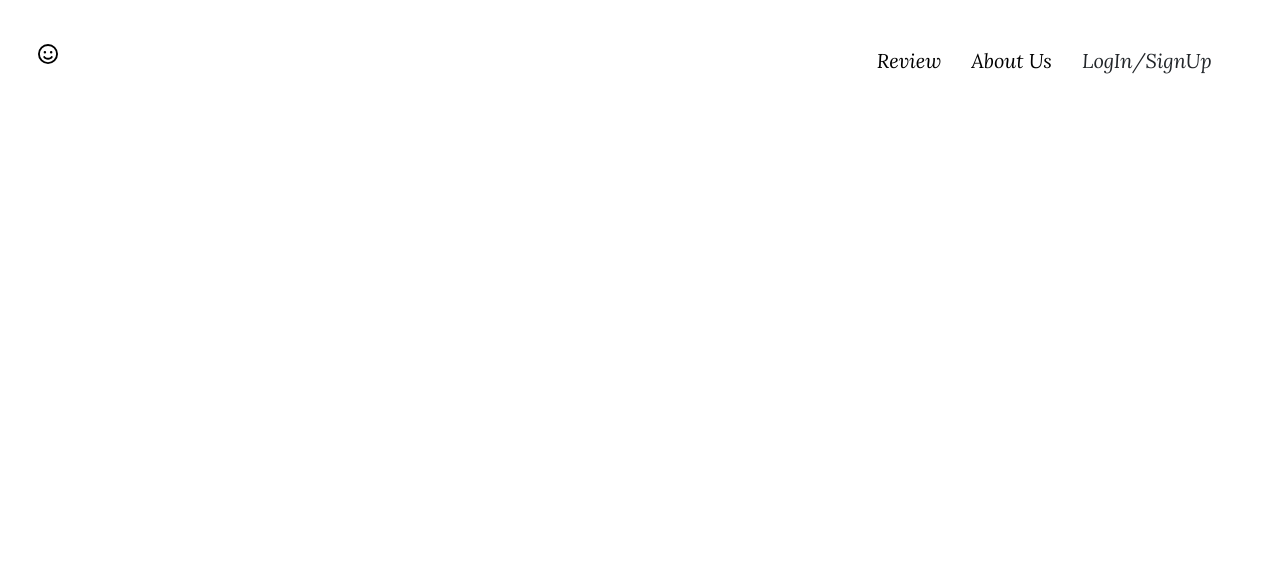
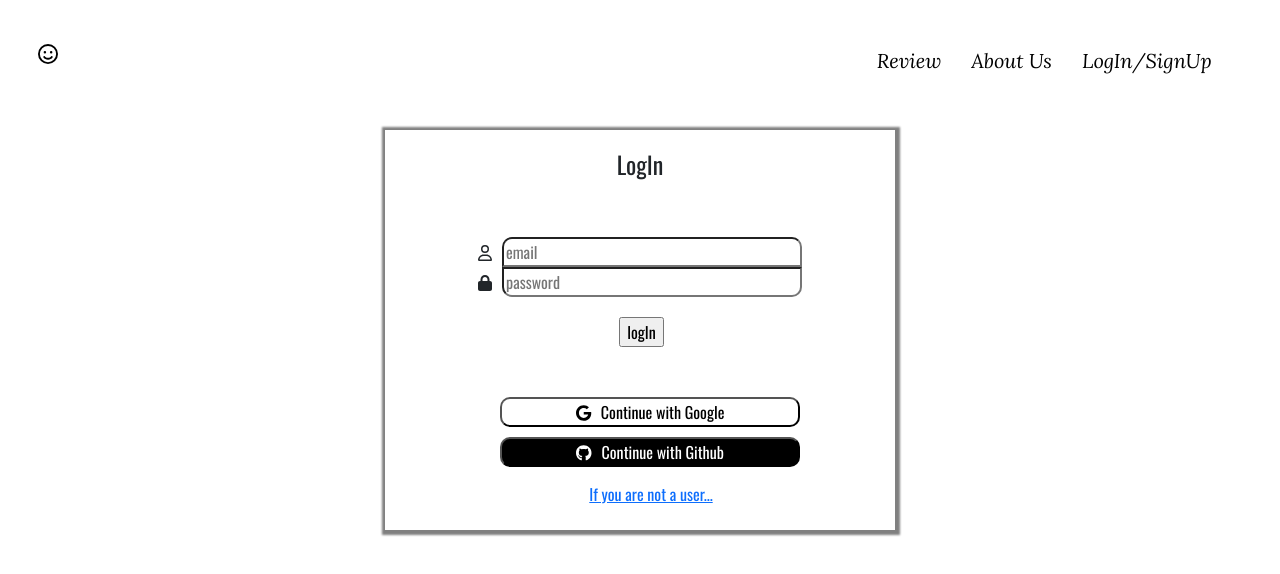
Before and after one commit to Sangeok/talkforworry, a React (Create React App) app: page /auth in a window 1280 px wide. Shown: the top 574 px of the page. Built offline with nearby package versions, Linux system fonts and the light colour scheme.

Commit message:
loginComponentDesign

```diff
--- a/public/index.html
+++ b/public/index.html
@@ -12,6 +12,7 @@
     <link rel="preconnect" href="https://fonts.googleapis.com">
     <link rel="preconnect" href="https://fonts.gstatic.com" crossorigin>
     <link href="https://fonts.googleapis.com/css2?family=Lora:ital@1&display=swap" rel="stylesheet">
+    <link href="https://fonts.googleapis.com/css2?family=Oswald&display=swap" rel="stylesheet">
     <link rel="apple-touch-icon" href="%PUBLIC_URL%/logo192.png" />
     <!--
       manifest.json provides metadata used when your web app is installed on a
--- a/src/components/LoginModal.js
+++ b/src/components/LoginModal.js
@@ -13,6 +13,8 @@ import { Link } from 'react-router-dom';
 import { async } from '@firebase/util';
 import { getAuth, createUserWithEmailAndPassword, signInWithEmailAndPassword } from 'firebase/auth';
 
+
+// loginModal은 blog에 글로 남기고 page login 창으로 새롭게 design..
 function LoginModal({showLoginForm, getshowLoginForm}) {
 
     const [show, setShow] = useState(false);
--- a/src/components/MainHeader.js
+++ b/src/components/MainHeader.js
@@ -5,6 +5,7 @@ import { faFaceSmile } from "@fortawesome/free-regular-svg-icons";
 import {Link} from "react-router-dom";
 import styled from 'styled-components';
 import LoginModal from "../components/LoginModal.js";
+import Auth from "../routes/Auth.js";
 
 
 function MainHeader({isLoggedIn, getSignUp, signUp}) {
@@ -52,18 +53,15 @@ function MainHeader({isLoggedIn, getSignUp, signUp}) {
                         <StyledLink to ="/profile">Profile</StyledLink>
                     </li>
                 ) : (
-                    // login이 안 됐다면 login을 하게                         style={{cursor: 'pointer'}}
-                    <li
-                        onClick={setSignUp}
-
-                        >
-                       <span className="logNoli">LogIn/SignUp</span>
+                    // login이 안 됐다면 login을 하게
+                    <li onClick={setSignUp}>
+                       <StyledLink to ="/auth">LogIn/SignUp</StyledLink>
                     </li>
                 )}
 
-                {
+                {/* {
                     (showLoginForm && <LoginModal showLoginForm={showLoginForm} getshowLoginForm={getshowLoginForm}/>)
-                }
+                } */}
             </ul>
         </div>
     )
--- a/src/routes/Auth.js
+++ b/src/routes/Auth.js
@@ -1,36 +1,112 @@
 import {useState} from "react";
-import LoginModal from "../components/LoginModal.js";
+import styles from "../styles/Auth.module.css";
+import { authService } from "../mybase";
+import { FontAwesomeIcon } from "@fortawesome/react-fontawesome";
+// fontawesome을 사용할 땐 solid인지, regular인지 등을 잘 확인해야함.
+import { faUser } from "@fortawesome/free-regular-svg-icons";
+import { faLock } from "@fortawesome/free-solid-svg-icons";
+import { faGoogle } from "@fortawesome/free-brands-svg-icons";
+import { faGithub } from "@fortawesome/free-brands-svg-icons";
+import { Link } from "react-router-dom";
+import { getAuth, createUserWithEmailAndPassword, signInWithEmailAndPassword } from 'firebase/auth';
 
 function Auth() {
-    const [show, setShow] = useState(false);
+    // 모달창을 여기다가 옮기고..
+    // 사이트 회원가입이 필요한 경우에는 모달창을
+    const [email, setEmail] = useState("");
+    const [password, setPassword] = useState("");
+    const [newAccount, setNewAccount] = useState("");
 
-    const onSubmit = (event) => {
-        event.preventDefault();
+    const onChange = (event) => {
+        const {target : {name, value}} = event;
+        if(name === "email") {
+            setEmail(value);
+        }
+        else if(name === "password") {
+            setPassword(value);
+        }
     }
 
-    const handleClose = () => setShow(false);
-    const handleShow = () => setShow(true);
+    // 수정필요(현재 Auth component는 login만 가능)
+    const onSubmit = async (event) => {
+        event.preventDefault();
+        let data;
+        try{
+            if(newAccount) {
+                // Create new Account
+                data = await createUserWithEmailAndPassword(authService, email, password);
+            }
+            else {
+                // LogIn for existing user
+                data = await signInWithEmailAndPassword(authService, email, password);
+            }
+            console.log(data);
+        }
+        catch(error) {
+            alert(error.message);
+        }
+
+    }
+
     return (
-        <>
-            <LoginModal/>
-            {/* <form onSubmit={onSubmit}>
+        <div className={styles.loginClass}>
+            <div className={styles.loginBody}>
+                <div className={styles.headerText}>
+                    <h4>LogIn</h4>
+                </div>
+                <div className={styles.loginForm}>
+                    <form onSubmit={onSubmit}>
+                        <div className={styles.loginFormInput}>
+                            <div>
+                                <span className={styles.search__icons}><FontAwesomeIcon icon={faUser} /></span>
                                 <input
+                                    type="email"
+                                    onChange={onChange}
+                                    value = {email}
+                                    placeholder='email'
                                     name="email"
-                    type="email"
-                    placeholder="Email"
-
-                    required
                                 />
+                            </div>
+                            <div>
+                                <span className={styles.password__icons}><FontAwesomeIcon icon={faLock} /></span>
                                 <input
+                                    type="password"
+                                    onChange={onChange}
+                                    value = {password}
+                                    placeholder='password'
                                     name="password"
-                    type="password"
-                    placeholder="Password"
-
-                    required
                                 />
+                            </div>
+                        </div>
+                        <div className={styles.loginButton}>
                         <input type="submit" value="logIn"/>
-            </form> */}
-        </>
+                        </div>
+                    </form>
+                    <div className={styles.loginContinue}>
+                        <div>
+                            <button name="google" style={{backgroundColor:'white'}}>
+                                <span className={styles.googleIcon}>
+                                    <FontAwesomeIcon icon={faGoogle}/>
+                                </span>
+                                Continue with Google
+                            </button>
+                        </div>
+                        <div>
+                            <button name="github" style={{backgroundColor:'black', color:'white'}}>
+                                <span className={styles.githubIcon}>
+                                    <FontAwesomeIcon icon={faGithub}/>
+                                </span>
+                                Continue with Github
+                            </button>
+                        </div>
+                    </div>
+                    {/* 수정요망 */}
+                    <div style={{paddingTop : '15px', paddingLeft : '22px'}}>
+                        <Link to='/auth'>If you are not a user...</Link>
+                    </div>
+                </div>
+            </div>
+        </div>
     );
 }
 
--- /dev/null
+++ b/src/styles/Auth.module.css
@@ -0,0 +1,83 @@
+.loginClass {
+    display : flex;
+    justify-content: center;
+    align-items: center;
+    top : 50%;
+}
+
+.headerText {
+    padding-top: 20px;
+}
+
+.loginClass > div {
+    width : 510px;
+    height : 400px;
+    box-shadow: 1px 1px 2px 4px grey;
+}
+
+.loginBody {
+    text-align: center;
+    font-family: 'Oswald', sans-serif;
+}
+
+.loginForm {
+    padding-top: 50px;
+}
+
+.loginButton {
+    padding-left: 3px;
+}
+
+.search__icons {
+    padding-right: 10px;
+}
+
+.password__icons {
+    padding-right: 10px;
+}
+
+.loginForm input[type="email"] {
+    border-top-left-radius : 10px;
+    border-top-right-radius: 10px;
+}
+
+.loginForm input[type="password"] {
+    border-bottom-left-radius : 10px;
+    border-bottom-right-radius: 10px;
+}
+
+.loginForm input:focus {
+    border-style: none;
+    outline : 2px solid green;
+}
+
+.loginFormInput {
+    padding-bottom: 20px;
+}
+
+.loginFormInput input {
+    width : 300px;
+}
+
+.loginContinue {
+    padding-top : 40px;
+    padding-left: 20px;
+}
+
+.loginContinue > div {
+    padding-top : 10px;
+}
+
+.loginContinue button{
+    width : 300px;
+    border-radius: 10px;
+}
+
+.googleIcon {
+    padding-right: 10px;
+    align-items: center;
+}
+
+.githubIcon {
+    padding-right: 10px;
+}
--- a/src/styles/LoginModal.module.css
+++ b/src/styles/LoginModal.module.css
@@ -1,3 +1,5 @@
+/* position absolute로 꾸며도 되는 이유 : modal창이라 건들일 수 X */
+
 .loginMd {
     display : flex;
     text-align: center;
```
Lines whose indentation alone changed are shown as unchanged.
